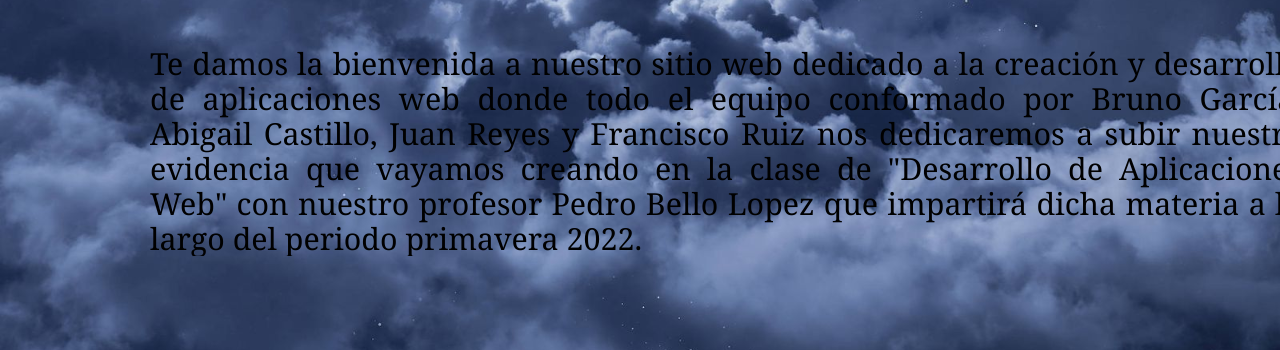
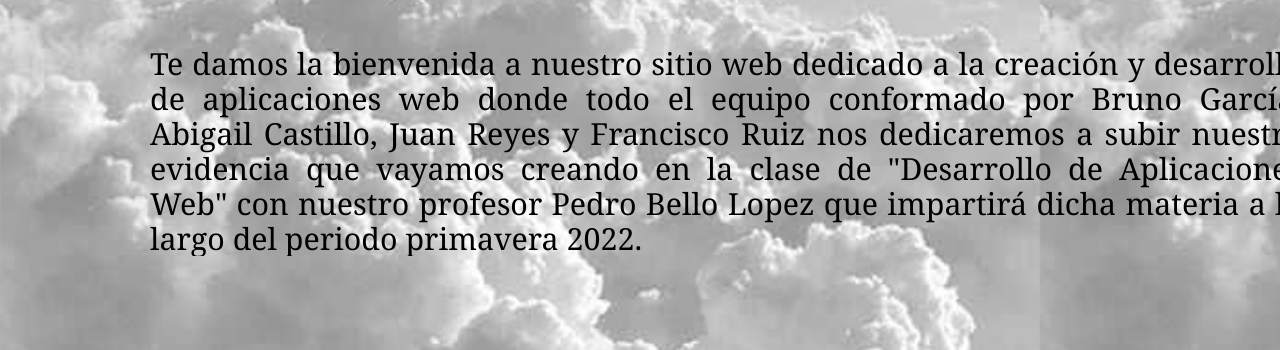
Before and after one commit to BRUNOMOREAUGARCIASANCHEZ/BRUNOMOREAUGARCIASANCHEZ.github.io, a plain HTML site: page index.html in a window 1280 px wide. Shown: the part 261-611 px from the top of the page. Drawn offline with Linux system fonts and the light colour scheme; a script that the page names is missing.

Commit message:
Update stilos.css

```diff
--- a/stilos.css
+++ b/stilos.css
@@ -81,7 +81,7 @@ header nav a:hover {
     margin-right: none;
     width:100%;
     height: 100%;
-    background-image: url("nubes2.jpg");
+    background-image: url("nubes1.jpg");
     background-size: contain;
     background-attachment: fixed;
 }
```
